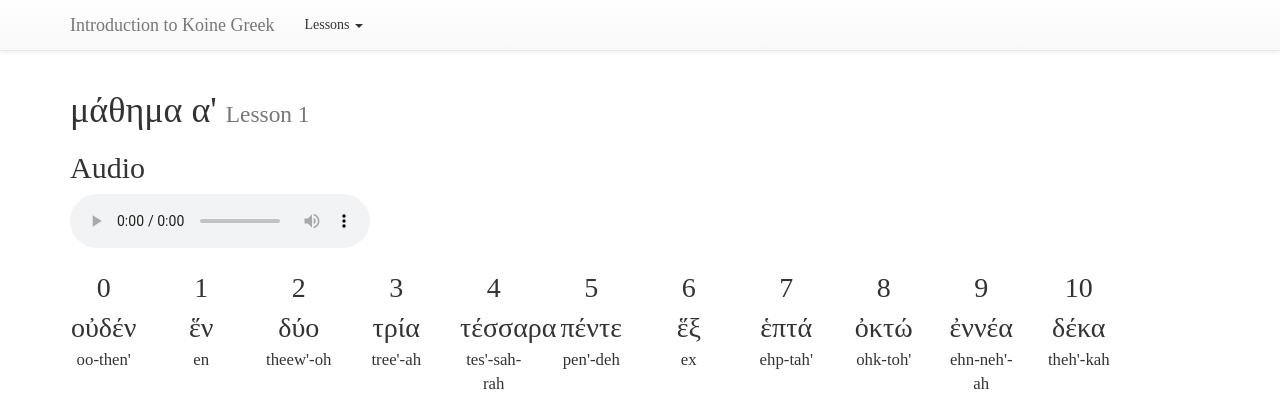
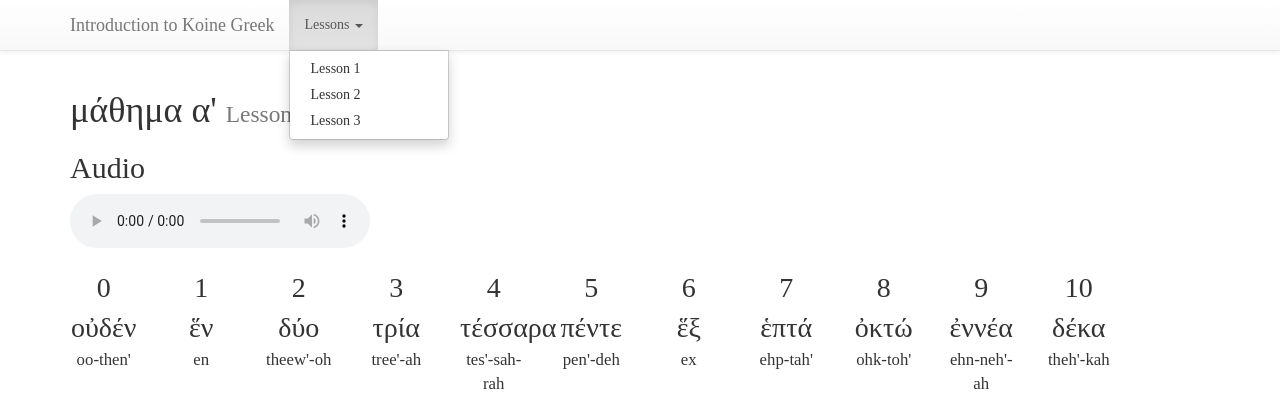
Before and after one commit to michaelhagedon/greekintro, a PHP site: a page that uses includes/header.php in a window 1280 px wide, after a click on "Lessons". Shown: the top 420 px of the page. Run offline with PHP 8.4, Linux system fonts and the light colour scheme; some libraries are stand-ins or nearby versions; some web fonts are replaced.

Commit message:
Remove duplicate JS to fix lesson 1 menu link. Rename lesson 1 filename.

```diff
--- a/includes/header.php
+++ b/includes/header.php
@@ -37,9 +37,9 @@
                             Lessons <span class="caret"></span>
                         </a>
                         <ul class="dropdown-menu">
-                            <li><a href="lesson-1">Lesson 1</a></li>
-                            <li><a href="lesson-2">Lesson 2</a></li>
-                            <li><a href="lesson-3">Lesson 3</a></li>
+                            <li><a href="index.php">Lesson 1</a></li>
+                            <li><a href="lesson-2.php">Lesson 2</a></li>
+                            <li><a href="lesson-3.php">Lesson 3</a></li>
                         </ul>
                     </li>
                 </ul>
--- a/lesson-1.php
+++ b/index.php
@@ -80,10 +80,6 @@ require_once('includes/header.php');
 </div>
 </div>
 
-<script src="https://ajax.googleapis.com/ajax/libs/jquery/1.11.3/jquery.min.js"></script>
-<script src="https://maxcdn.bootstrapcdn.com/bootstrap/3.3.5/js/bootstrap.min.js"></script>
-<script src="js/popcorn-complete.min.js"></script>
-
 <script>
 	document.addEventListener( "DOMContentLoaded", function() {
 		var pop = Popcorn("#greek-audio");
```
Also changed, not shown: .htaccess.
